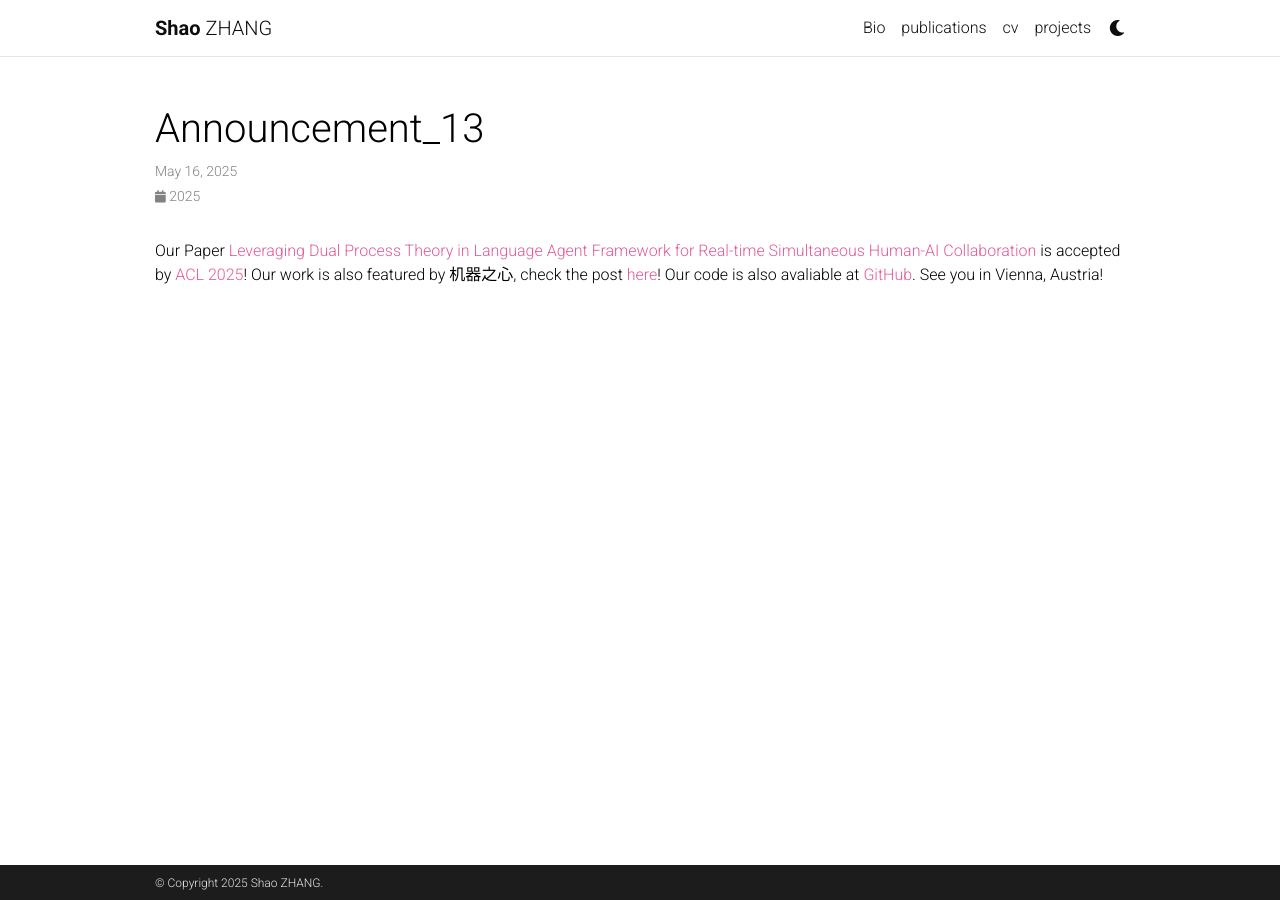
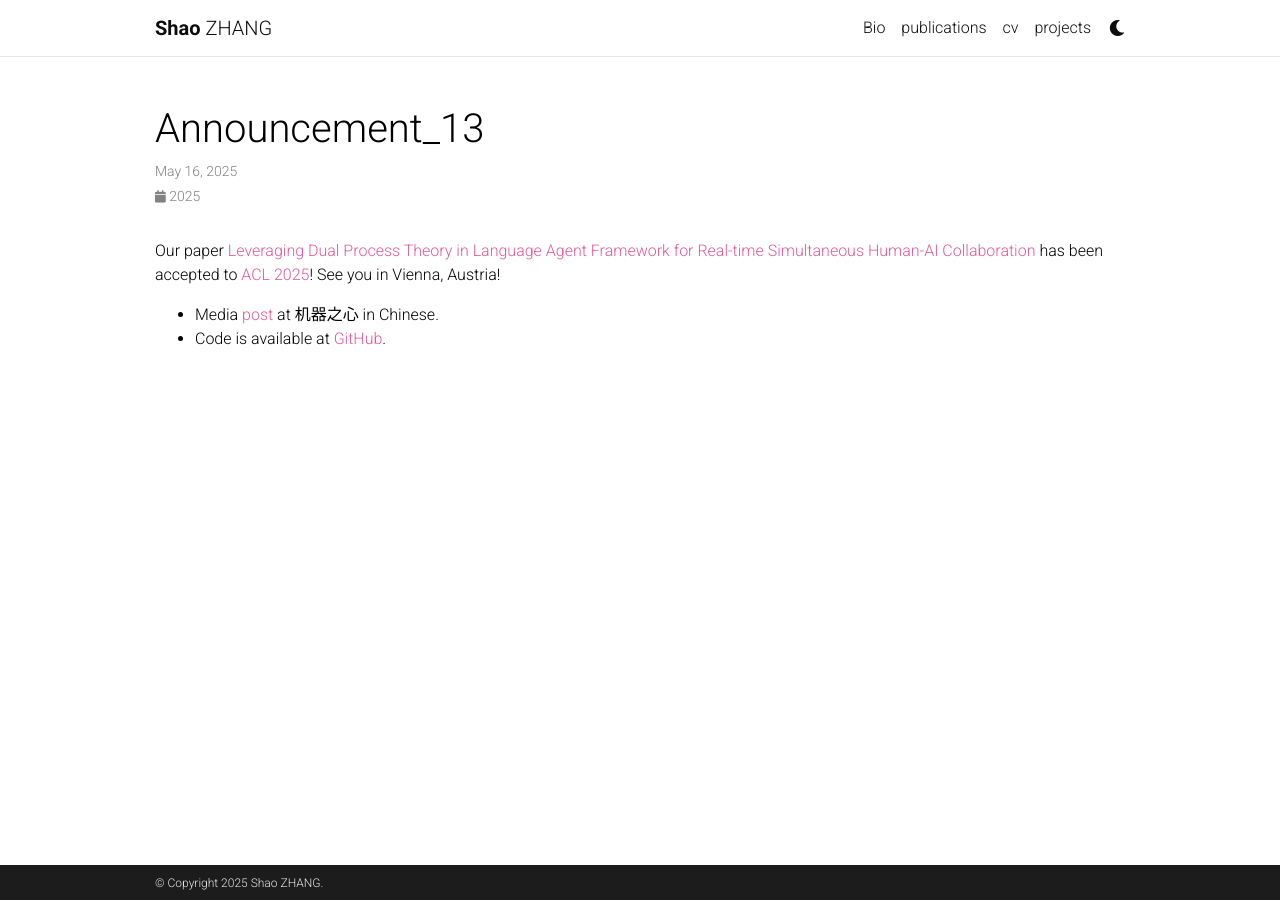
Before and after one commit to ShaoZhang0115/shaozhang_home_page, a Jekyll site: the page built from _news/announcement_13.md, in a window 1280 px wide. Built offline with Jekyll 4.4.1, drawn with Linux system fonts in a browser that asks for light colours; comment, search, counter and statistics services are not loaded; a style sheet for code colours, icons or effects is not loaded.

Commit message:
Update announcement_13.md

```diff
--- a/_news/announcement_13.md
+++ b/_news/announcement_13.md
@@ -6,4 +6,7 @@ related_posts: false
 show: true
 ---
 
-Our Paper [Leveraging Dual Process Theory in Language Agent Framework for Real-time Simultaneous Human-AI Collaboration](https://arxiv.org/abs/2502.11882) is accepted by [ACL 2025](https://2025.aclweb.org/)! Our work is also featured by 机器之心, check the post [here](https://mp.weixin.qq.com/s/dT9KQmebVJX0ewkzJmisPg)! Our code is also avaliable at [GitHub](https://github.com/sjtu-marl/DPT-Agent). See you in Vienna, Austria!
+Our paper [Leveraging Dual Process Theory in Language Agent Framework for Real-time Simultaneous Human-AI Collaboration](https://arxiv.org/abs/2502.11882) has been accepted to [ACL 2025](https://2025.aclweb.org/)! See you in Vienna, Austria!
+
+- Media [post](https://mp.weixin.qq.com/s/dT9KQmebVJX0ewkzJmisPg) at 机器之心 in Chinese.
+- Code is available at [GitHub](https://github.com/sjtu-marl/DPT-Agent).
```
